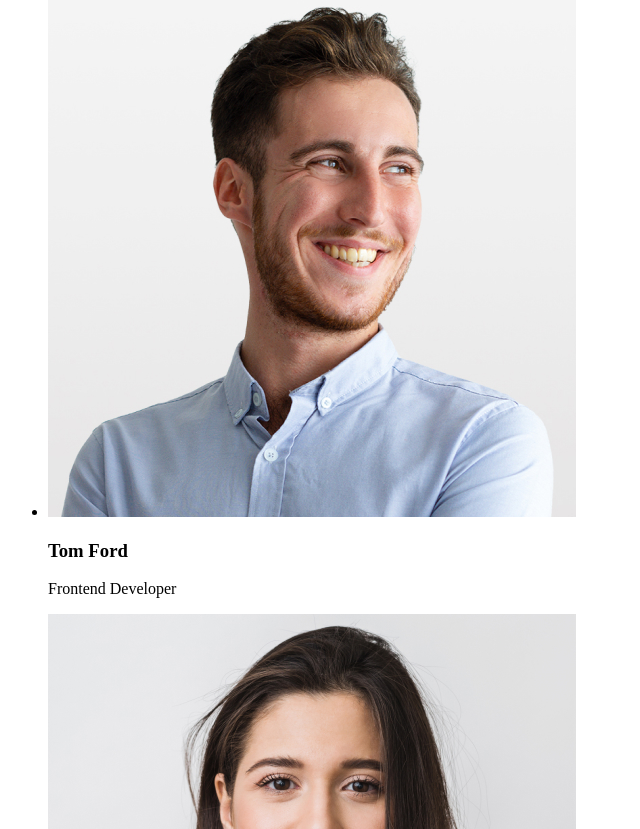
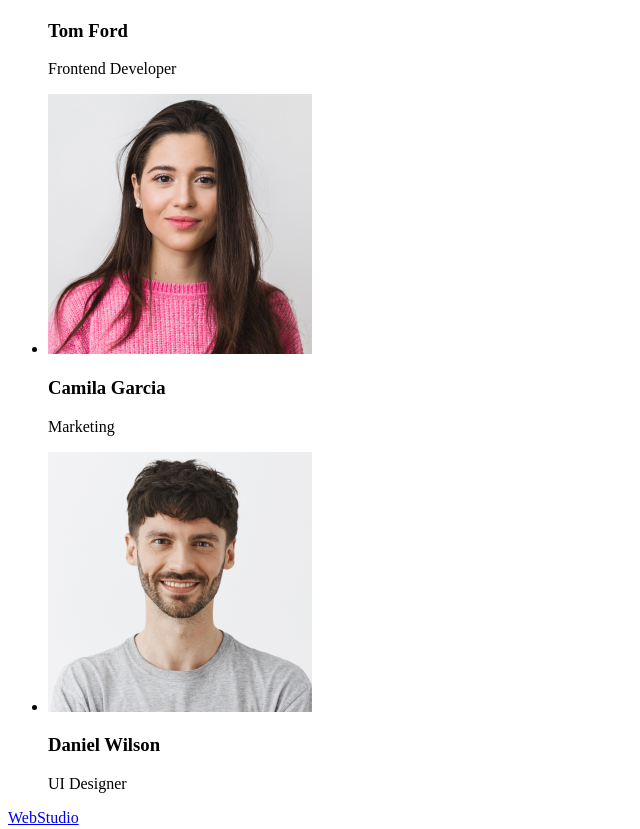
Before and after one commit to Yuliia-Garreau/goit-markup-hw-01, a plain HTML site: page index.html in a window 1280 px wide. Shown: the part 1233-2062 px from the top of the page, without its empty margins (0-640 px from the left). Drawn offline with Linux system fonts and the light colour scheme.

Commit message:
save html file

```diff
--- a/index.html
+++ b/index.html
@@ -11,13 +11,13 @@
         <a href="./index.html">WebStudio</a>
         <ul>
           <li>
-              <a href="" targer="_blank" >Studio</a>
+            <a href="" targer="_blank">Studio</a>
           </li>
           <li>
-              <a href="" targer="_blank" >Portfolio</a>
+            <a href="" targer="_blank">Portfolio</a>
           </li>
           <li>
-              <a href="" targer="_blank" >Contacts</a>
+            <a href="" targer="_blank">Contacts</a>
           </li>
         </ul>
       </nav>
@@ -31,7 +31,6 @@
           </li>
         </ul>
       </address>
-
     </header>
     <main>
       <section>
@@ -43,26 +42,29 @@
           <li>
             <h3>Strategy</h3>
             <p>
-           Our goal is to identify the business
-           problem to walk away with the perfect and creative solution.
+              Our goal is to identify the business problem to walk away with the
+              perfect and creative solution.
             </p>
           </li>
           <li>
             <h3>Punctuality</h3>
             <p>
-            Bring the key message to the brand's audience for the best price within the shortest possible time.
+              Bring the key message to the brand's audience for the best price
+              within the shortest possible time.
             </p>
           </li>
           <li>
             <h3>Diligence</h3>
             <p>
-           Research and confirm brands that present the strongest digital growth opportunities and minimize risk.
+              Research and confirm brands that present the strongest digital
+              growth opportunities and minimize risk.
             </p>
           </li>
           <li>
             <h3>Technologies</h3>
             <p>
-           Design practice focused on digital experiences. We bring forth a deep passion for problem-solving.
+              Design practice focused on digital experiences. We bring forth a
+              deep passion for problem-solving.
             </p>
           </li>
         </ul>
@@ -71,22 +73,42 @@
         <h2>Our Team</h2>
         <ul>
           <li>
-            <img src="./images/img-3.jpg" alt="Mark Guerrero Photo">
+            <img
+              src="./images/img-3.jpg"
+              alt="Mark Guerrero Photo"
+              width="264"
+              height="260"
+            />
             <h3>Mark Guerrero</h3>
             <p>Product Designer</p>
           </li>
           <li>
-            <img src="./images/img-2.jpg" alt="Tom Ford Photo">
+            <img
+              src="./images/img-2.jpg"
+              alt="Tom Ford Photo"
+              width="264"
+              height="260"
+            />
             <h3>Tom Ford</h3>
             <p>Frontend Developer</p>
           </li>
           <li>
-            <img src="./images/img-1.jpg" alt="Camila Garcia Photo">
+            <img
+              src="./images/img-1.jpg"
+              alt="Camila Garcia Photo"
+              width="264"
+              height="260"
+            />
             <h3>Camila Garcia</h3>
             <p>Marketing</p>
           </li>
           <li>
-            <img src="./images/img.jpg" alt="Daniel Wilson Photo">
+            <img
+              src="./images/img.jpg"
+              alt="Daniel Wilson Photo"
+              width="264"
+              height="260"
+            />
             <h3>Daniel Wilson</h3>
             <p>UI Designer</p>
           </li>
@@ -94,10 +116,10 @@
       </section>
     </main>
     <footer>
-      <a href="./index.html" alt="WebStudio">
+      <a href="./index.html">WebStudio</a>
       <p>
-        Increase the flow of customers and sales for your
-        business with digital marketing & growth solutions.
+        Increase the flow of customers and sales for your business with digital
+        marketing & growth solutions.
       </p>
     </footer>
   </body>
```
Lines whose indentation alone changed are shown as unchanged.
